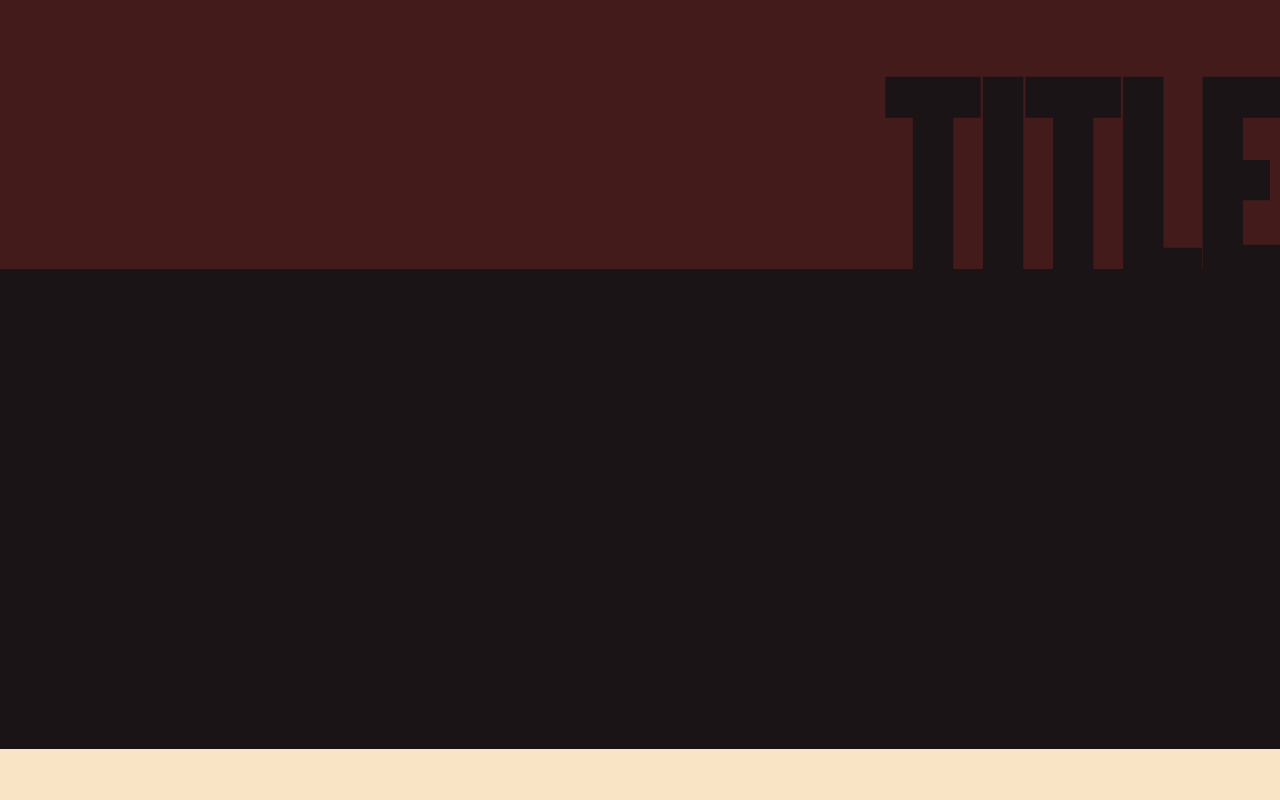
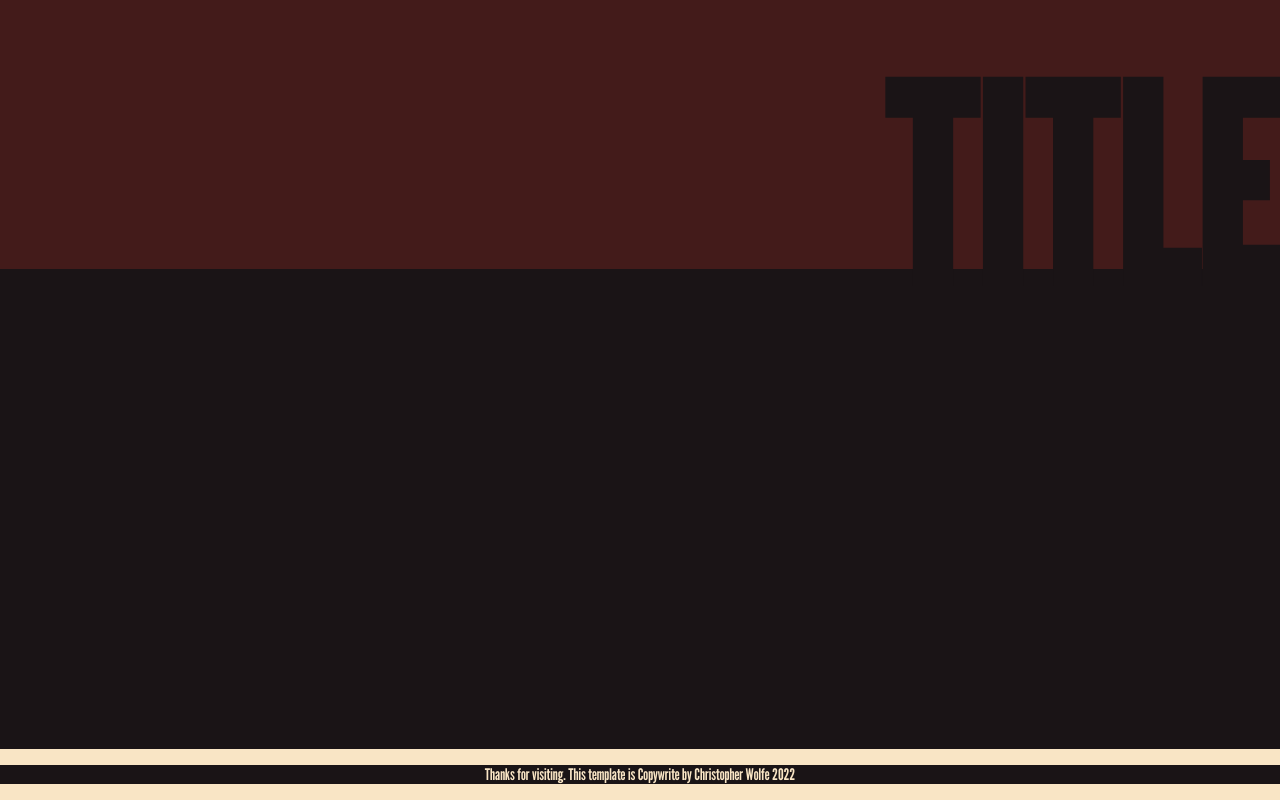
Before and after one commit to Chrisdocs/espresso, a Next.js app: page / in a window 1280 px wide. Shown: the part 1600-2400 px from the top of the page. Before the commit the page ends 2349 px from the top, so only its background shows below. Built offline with nearby package versions, Linux system fonts and the light colour scheme.

Commit message:
footer styling and component start

```diff
--- /dev/null
+++ b/components/Footer.jsx
@@ -0,0 +1,10 @@
+import React from 'react';
+import styles from '../styles/Home.module.scss';
+
+export default function Footer () {
+	return(
+		<div className={styles.footer}>
+			<p>Thanks for visiting.  This template is Copywrite by Christopher Wolfe 2022</p>
+		</div>
+	)
+}
--- a/pages/index.js
+++ b/pages/index.js
@@ -1,5 +1,6 @@
 import Head from 'next/head'
 import Image from 'next/image'
+import Footer from '../components/Footer'
 import Header from '../components/Header'
 import styles from '../styles/Home.module.scss'
 
@@ -16,7 +17,8 @@ export default function Home() {
 				<Header />
       </main>
 
-      <footer className={styles.footer}>
+      <footer>
+				<Footer />
       </footer>
     </div>
   )
--- a/styles/Home.module.scss
+++ b/styles/Home.module.scss
@@ -64,7 +64,7 @@
 		text-align: end;
 		color: $text-quaternary;
 		grid-column: 1;
-		font-family: 'League Gothic', sans-serif;;
+		font-family: 'League Gothic', sans-serif;
 		margin-bottom: 0;
 		margin-top: 0;
 		line-height: .6;
@@ -79,6 +79,18 @@
 	}
 }
 
+/* Footer */
+
+.footer {
+
+	p{
+		text-align: center;
+		font-family: 'League Gothic', sans-serif;
+		color: $color-primary;
+		background-color: $color-quaternary;
+	}
+}
+
 
 @media (max-width: 600px) {
   .grid {
```
